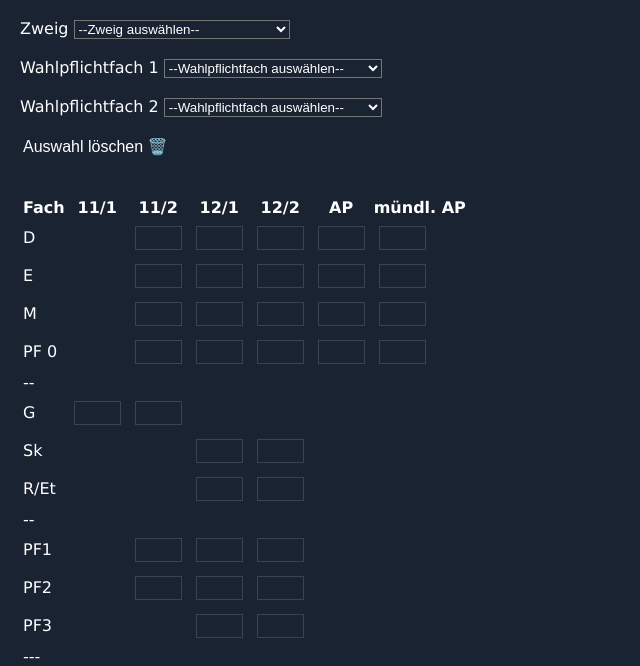
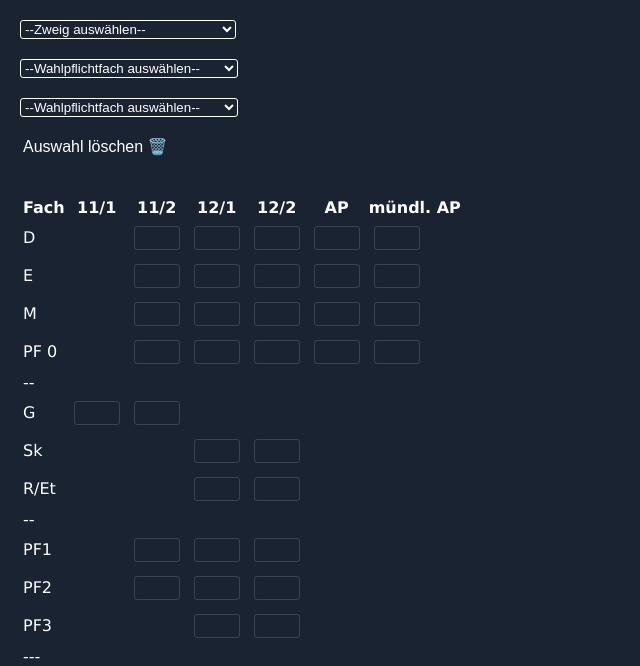
Before and after one commit to tikarya/Notenmanager, a plain HTML site: page fos/fos.html in a window 1280 px wide. Shown: the part 62-728 px from the top of the page, without its empty margins (0-640 px from the left). Drawn offline with Linux system fonts and the light colour scheme.

Commit message:
firefox less ugly

```diff
--- a/fos/fos.html
+++ b/fos/fos.html
@@ -12,7 +12,7 @@
     </head>
     <body>
         <h1><a href="../index.html">Notenmanager</a> FOS</h1>
-        <label for="select">Zweig</label>
+        <!-- <label for="select">Zweig</label> -->
         <select id="select" onchange="select_fr(frs[document.getElementById('select').value])">
             <option disabled selected>--Zweig auswählen--</option>
             <option value="0">Technik</option>
@@ -21,7 +21,7 @@
             <option value="3">Sozialwesen</option>
         </select>
         <br><br>
-        <label for="selectWPF1">Wahlpflichtfach 1</label>
+        <!-- <label for="selectWPF1">Wahlpflichtfach 1</label> -->
         <select id="selectWPF1" onchange="select_wpf('1')">
             <option disabled selected>--Wahlpflichtfach auswählen--</option>
             <option value="AdB,1">Aspekte der Biologie</option>
@@ -46,7 +46,7 @@
         </select>
         <br>
         <br>
-        <label for="selectWPF2">Wahlpflichtfach 2</label>
+        <!-- <label for="selectWPF2">Wahlpflichtfach 2</label> -->
         <select id="selectWPF2" onchange="select_wpf('2')">
             <option disabled selected>--Wahlpflichtfach auswählen--</option>
             <option value="AdB,1">Aspekte der Biologie</option>
--- a/style.css
+++ b/style.css
@@ -12,9 +12,12 @@ body{
 input{
 	border:white 1px solid;
 	background-color: inherit;
+	border-style:solid;
+	border-radius: 3px;
 	color:inherit;
 	font-family: Lucida Console;
 	height: 20px;
+	width: 40px;
 	margin: 5px;
 }
 label{
@@ -22,7 +25,11 @@ label{
 }
 select{
 	color:white;
+	border-style:solid;
+	border-radius: 3px;
 	background-color: inherit;
+	border-color: white;
+			border-width: thin;
 	min-width: 216px;
 }
 ul{
```
